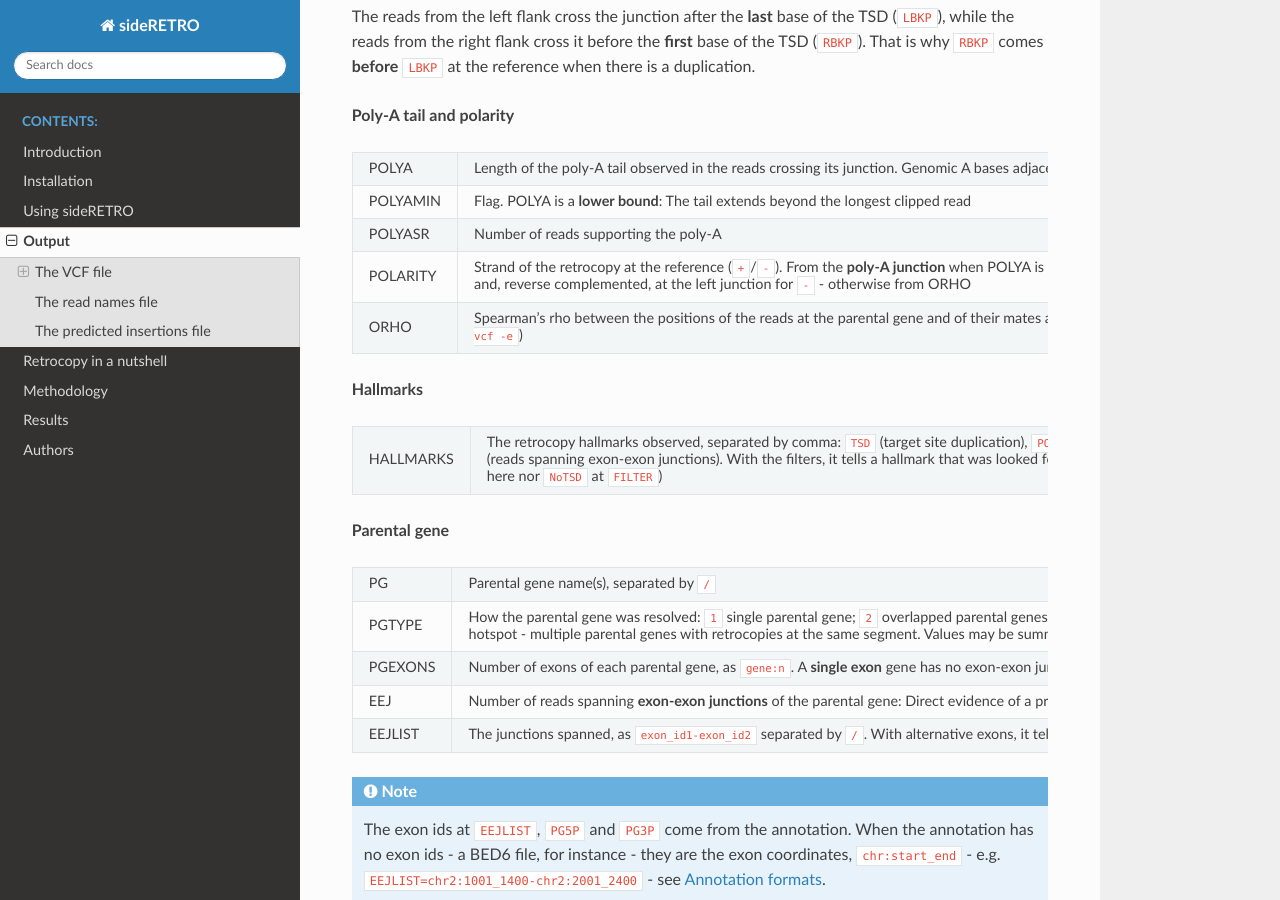
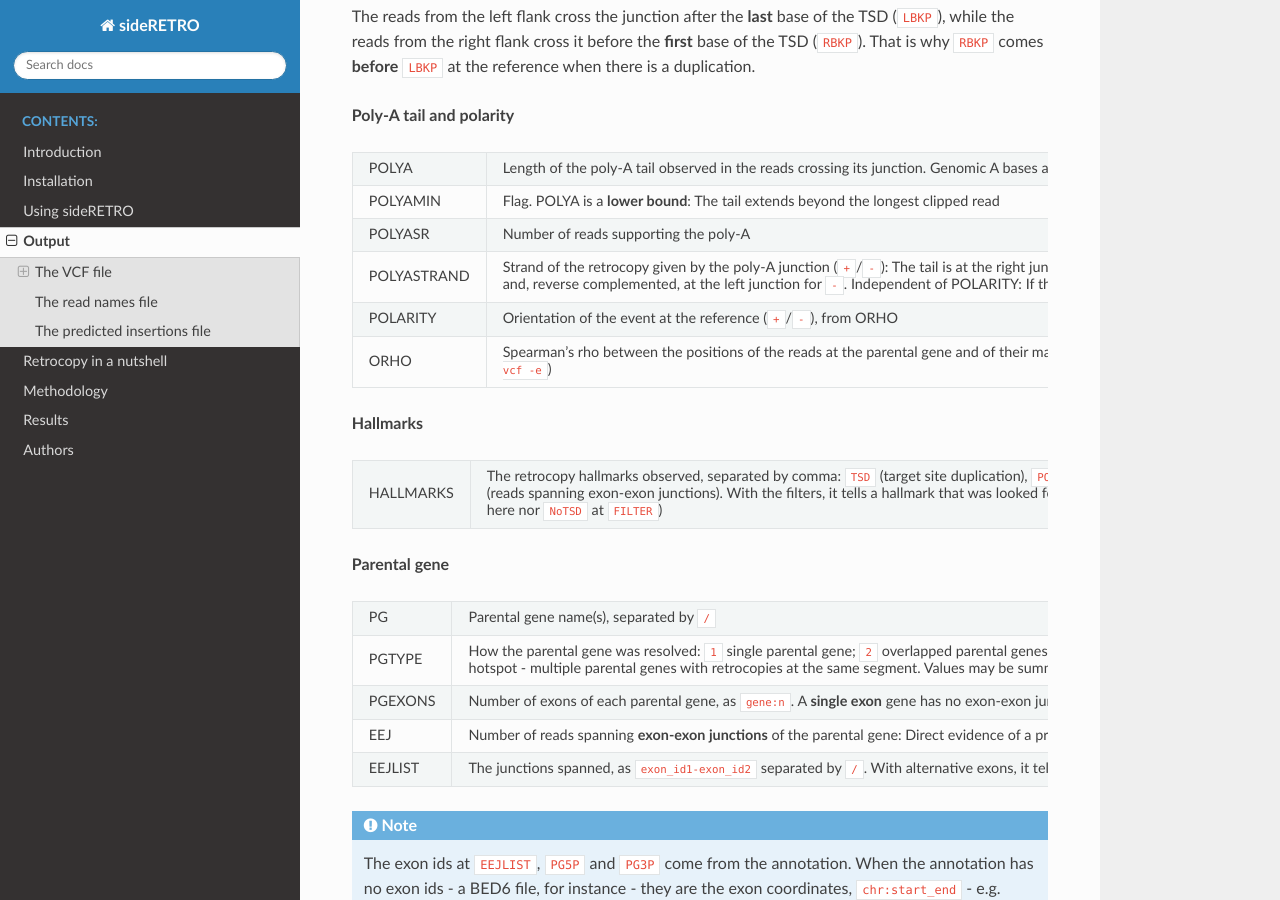
Before and after one commit to galantelab/sideRETRO, a Sphinx documentation site: the page built from docs/output.rst, in a window 1280 px wide and 900 px high, scrolled down 3726 px. Built offline with Sphinx 7.4.7 and the Read the Docs theme 3.1.0, drawn with Linux system fonts in a browser that asks for light colours.

Commit message:
CHANGE: vcf.c: POLARITY from the orientation; new POLYASTRAND
POLARITY is the orientation of the event, from ORHO. The poly-A
overrode it, so POLARITY mixed two signals. The strand given by the
poly-A junction is reported apart (POLYASTRAND), and PolarityConflict
still flags when the two disagree.

```diff
--- a/docs/output.rst
+++ b/docs/output.rst
@@ -234,26 +234,30 @@ is a duplication.
 
 **Poly-A tail and polarity**
 
-+------------+--------------------------------------------------------------+
-| POLYA      | Length of the poly-A tail observed in the reads crossing     |
-|            | its junction. Genomic A bases adjacent to the tail cannot    |
-|            | be told apart from it, so the run is reported as seen        |
-+------------+--------------------------------------------------------------+
-| POLYAMIN   | Flag. POLYA is a **lower bound**: The tail extends beyond    |
-|            | the longest clipped read                                     |
-+------------+--------------------------------------------------------------+
-| POLYASR    | Number of reads supporting the poly-A                        |
-+------------+--------------------------------------------------------------+
-| POLARITY   | Strand of the retrocopy at the reference (``+``/``-``). From |
-|            | the **poly-A junction** when POLYA is present - the tail is  |
-|            | at the right junction for ``+`` and, reverse complemented,   |
-|            | at the left junction for ``-`` - otherwise from ORHO         |
-+------------+--------------------------------------------------------------+
-| ORHO       | Spearman's rho between the positions of the reads at the     |
-|            | parental gene and of their mates at the insertion site, see  |
-|            | :ref:`Orientation <method_orientation>`. Only when the test  |
-|            | is significant (``make-vcf -e``)                             |
-+------------+--------------------------------------------------------------+
++-------------+--------------------------------------------------------------+
+| POLYA       | Length of the poly-A tail observed in the reads crossing     |
+|             | its junction. Genomic A bases adjacent to the tail cannot    |
+|             | be told apart from it, so the run is reported as seen        |
++-------------+--------------------------------------------------------------+
+| POLYAMIN    | Flag. POLYA is a **lower bound**: The tail extends beyond    |
+|             | the longest clipped read                                     |
++-------------+--------------------------------------------------------------+
+| POLYASR     | Number of reads supporting the poly-A                        |
++-------------+--------------------------------------------------------------+
+| POLYASTRAND | Strand of the retrocopy given by the poly-A junction         |
+|             | (``+``/``-``): The tail is at the right junction for ``+``   |
+|             | and, reverse complemented, at the left junction for ``-``.   |
+|             | Independent of POLARITY: If they disagree, the FILTER says   |
+|             | ``PolarityConflict``                                         |
++-------------+--------------------------------------------------------------+
+| POLARITY    | Orientation of the event at the reference (``+``/``-``),     |
+|             | from ORHO                                                    |
++-------------+--------------------------------------------------------------+
+| ORHO        | Spearman's rho between the positions of the reads at the     |
+|             | parental gene and of their mates at the insertion site, see  |
+|             | :ref:`Orientation <method_orientation>`. Only when the test  |
+|             | is significant (``make-vcf -e``)                             |
++-------------+--------------------------------------------------------------+
 
 **Hallmarks**
 
@@ -355,7 +359,7 @@ The INFO column was wrapped for reading::
      LEFT_SVINSSEQ=CACTGATACAGCAGACTCATTCCCCTATAAGCGAATCGTA;
      RIGHT_SVINSSEQ=ACTCAGCAGGACTCGGTTTAAAAAAAAAAAAAAAAAAAAAAAAAAA;
      DP=42;SR=16;LBKP=10011;LSR=8;RBKP=10000;RSR=8;TSDLEN=12;TSD=GAACGCCCCGTG;
-     POLYA=27;POLYASR=8
+     POLYA=27;POLYASR=8;POLYASTRAND=+
      GT:DP2:GL  1/1:0,42:-253,-12.6,-1.8e-05
 
 Reading it: The insertion is **precise** (no ``IMPRECISE``), with 8
```
Also changed, not shown: docs/method.rst (+7 -7 lines), 3 other files.
